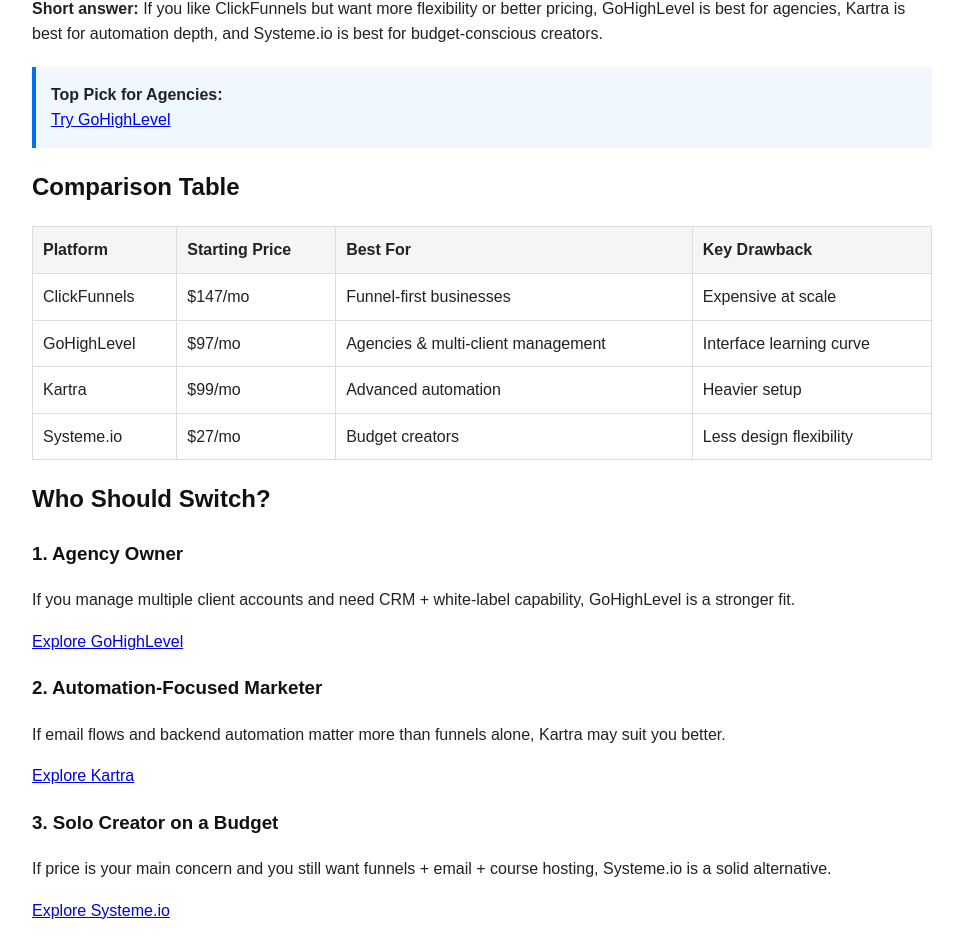
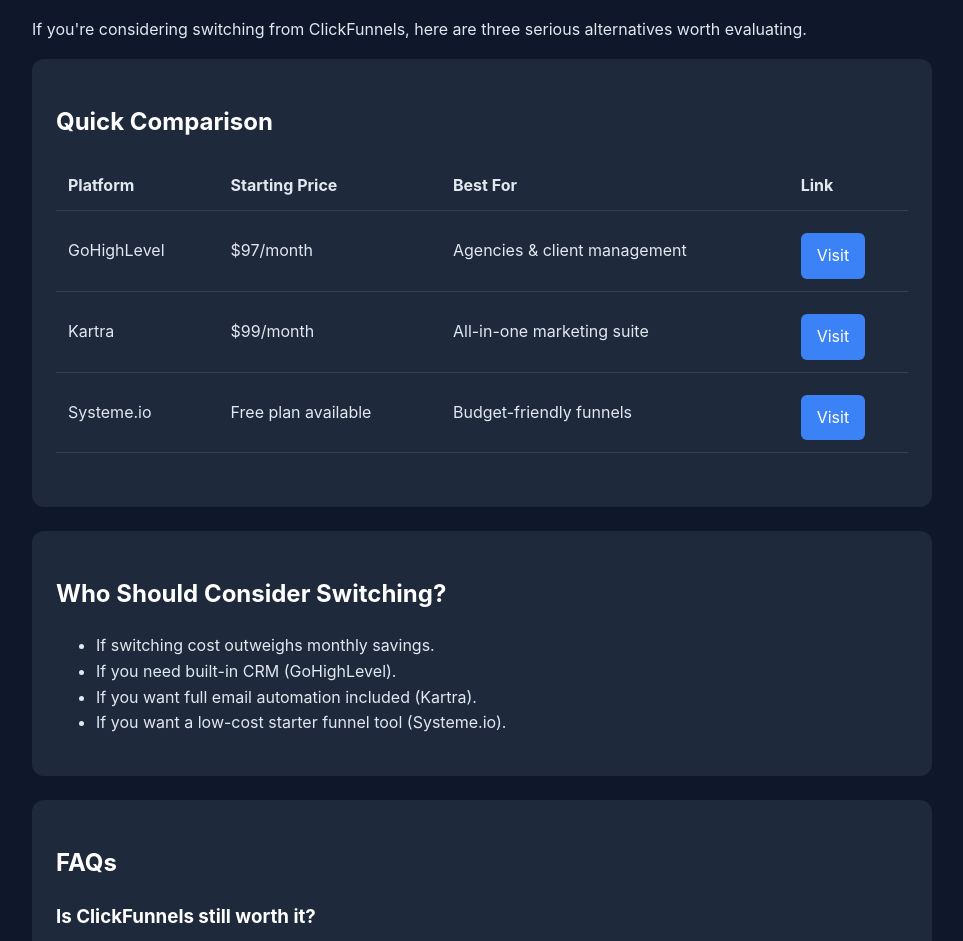
Before and after one commit to trubbleshooter05/alternatives-totalgoodsmarket, a plain HTML site: page public/clickfunnels-alternatives/index.html in a window 1280 px wide. Shown: the part 117-1058 px from the top of the page, without its empty margins (158-1121 px from the left). Drawn offline with Linux system fonts and the light colour scheme.

Commit message:
Update index.html

```diff
--- a/public/clickfunnels-alternatives/index.html
+++ b/public/clickfunnels-alternatives/index.html
@@ -1,108 +1,155 @@
 <!DOCTYPE html>
 <html lang="en">
 <head>
-  <meta charset="UTF-8" />
-  <meta name="viewport" content="width=device-width, initial-scale=1.0" />
-  <title>ClickFunnels Alternatives (2026) – Better Options Compared</title>
-  <meta name="description" content="Looking for ClickFunnels alternatives? Compare GoHighLevel, Kartra, and Systeme.io on pricing, features, and who should switch." />
-  <link rel="canonical" href="https://alternatives.totalgoodsmarket.com/clickfunnels-alternatives" />
+<meta charset="UTF-8">
+<meta name="viewport" content="width=device-width, initial-scale=1.0">
+<title>ClickFunnels Alternatives (2026 Comparison)</title>
+<meta name="description" content="Looking for a ClickFunnels alternative? Compare GoHighLevel, Kartra, and Systeme.io pricing, features, and who each platform is best for.">
+
 <style>
-    body { font-family: Arial, sans-serif; margin: 40px auto; max-width: 900px; line-height: 1.6; color: #222; }
-    h1, h2, h3 { color: #111; }
-    table { width: 100%; border-collapse: collapse; margin: 20px 0; }
-    th, td { border: 1px solid #ddd; padding: 10px; text-align: left; }
-    th { background: #f5f5f5; }
-    .cta { margin: 20px 0; padding: 15px; background: #f0f7ff; border-left: 4px solid #0070f3; }
-    .disclosure { font-size: 0.9em; color: #666; margin-top: 40px; }
+body {
+    font-family: -apple-system, BlinkMacSystemFont, sans-serif;
+    background: #0f172a;
+    color: #e2e8f0;
+    line-height: 1.6;
+    margin: 0;
+    padding: 0;
+}
+
+.container {
+    max-width: 900px;
+    margin: auto;
+    padding: 40px 20px;
+}
+
+h1, h2, h3 {
+    color: white;
+}
+
+.card {
+    background: #1e293b;
+    padding: 24px;
+    border-radius: 12px;
+    margin-bottom: 24px;
+}
+
+table {
+    width: 100%;
+    border-collapse: collapse;
+    margin-bottom: 30px;
+}
+
+th, td {
+    padding: 12px;
+    border-bottom: 1px solid #334155;
+    text-align: left;
+}
+
+th {
+    background: #1e293b;
+}
+
+.cta-button {
+    display: inline-block;
+    background: #3b82f6;
+    color: white;
+    padding: 10px 16px;
+    border-radius: 6px;
+    text-decoration: none;
+    margin-top: 10px;
+}
+
+.cta-button:hover {
+    background: #2563eb;
+}
+
+.disclosure {
+    font-size: 14px;
+    opacity: 0.7;
+    margin-top: 40px;
+}
 </style>
 </head>
+
 <body>
 
-<h1>Best ClickFunnels Alternatives (2026 Comparison)</h1>
+<div class="container">
 
-<p><strong>Short answer:</strong> If you like ClickFunnels but want more flexibility or better pricing, GoHighLevel is best for agencies, Kartra is best for automation depth, and Systeme.io is best for budget-conscious creators.</p>
+<h1>ClickFunnels Alternatives</h1>
 
-<div class="cta">
-  <strong>Top Pick for Agencies:</strong><br/>
-  <a href="/go/gohighlevel">Try GoHighLevel</a>
-</div>
+<p>If you're considering switching from ClickFunnels, here are three serious alternatives worth evaluating.</p>
 
-<h2>Comparison Table</h2>
+<div class="card">
+<h2>Quick Comparison</h2>
 
 <table>
 <tr>
 <th>Platform</th>
 <th>Starting Price</th>
 <th>Best For</th>
-    <th>Key Drawback</th>
+<th>Link</th>
 </tr>
-  <tr>
-    <td>ClickFunnels</td>
-    <td>$147/mo</td>
-    <td>Funnel-first businesses</td>
-    <td>Expensive at scale</td>
-  </tr>
+
 <tr>
 <td>GoHighLevel</td>
-    <td>$97/mo</td>
-    <td>Agencies & multi-client management</td>
-    <td>Interface learning curve</td>
+<td>$97/month</td>
+<td>Agencies & client management</td>
+<td><a href="/go/gohighlevel" class="cta-button">Visit</a></td>
 </tr>
+
 <tr>
 <td>Kartra</td>
-    <td>$99/mo</td>
-    <td>Advanced automation</td>
-    <td>Heavier setup</td>
+<td>$99/month</td>
+<td>All-in-one marketing suite</td>
+<td><a href="/go/kartra" class="cta-button">Visit</a></td>
 </tr>
+
 <tr>
 <td>Systeme.io</td>
-    <td>$27/mo</td>
-    <td>Budget creators</td>
-    <td>Less design flexibility</td>
+<td>Free plan available</td>
+<td>Budget-friendly funnels</td>
+<td><a href="/go/systeme" class="cta-button">Visit</a></td>
 </tr>
+
 </table>
+</div>
 
-<h2>Who Should Switch?</h2>
+<div class="card">
+<h2>Who Should Consider Switching?</h2>
 
-<h3>1. Agency Owner</h3>
-<p>If you manage multiple client accounts and need CRM + white-label capability, GoHighLevel is a stronger fit.</p>
-<p><a href="/go/gohighlevel">Explore GoHighLevel</a></p>
+<ul>
+<li>If switching cost outweighs monthly savings.</li>
+<li>If you need built-in CRM (GoHighLevel).</li>
+<li>If you want full email automation included (Kartra).</li>
+<li>If you want a low-cost starter funnel tool (Systeme.io).</li>
+</ul>
+</div>
 
-<h3>2. Automation-Focused Marketer</h3>
-<p>If email flows and backend automation matter more than funnels alone, Kartra may suit you better.</p>
-<p><a href="/go/kartra">Explore Kartra</a></p>
-
-<h3>3. Solo Creator on a Budget</h3>
-<p>If price is your main concern and you still want funnels + email + course hosting, Systeme.io is a solid alternative.</p>
-<p><a href="/go/systeme">Explore Systeme.io</a></p>
-
-<h2>Who Should NOT Leave ClickFunnels</h2>
-<ul>
-  <li>If your funnels are already converting and stable</li>
-  <li>If your team is fully trained on ClickFunnels</li>
-  <li>If switching cost outweighs monthly savings</li>
-</ul>
-
+<div class="card">
 <h2>FAQs</h2>
 
 <h3>Is ClickFunnels still worth it?</h3>
-<p>Yes, for businesses focused heavily on funnel optimization. However, alternatives may offer better value depending on your use case.</p>
+<p>Yes, for businesses focused heavily on funnel-based selling. But alternatives may offer better value depending on your needs.</p>
 
 <h3>What is cheaper than ClickFunnels?</h3>
-<p>Systeme.io and GoHighLevel both start at lower monthly prices.</p>
+<p>Systeme.io offers a free tier and lower starting price. GoHighLevel and Kartra offer more bundled features.</p>
 
 <h3>Which alternative is best for agencies?</h3>
 <p>GoHighLevel is designed specifically for agencies managing multiple clients.</p>
 
 <h3>Can I migrate funnels easily?</h3>
-<p>Most alternatives allow page rebuilding or import tools, but some manual recreation is typically required.</p>
+<p>Most alternatives allow page rebuilding or importing, though full automation migration may require manual setup.</p>
 
 <h3>Which platform has the best automation?</h3>
-<p>Kartra is often considered strongest for built-in marketing automation.</p>
+<p>Kartra is often considered strongest for built-in automation workflows.</p>
+
+</div>
 
 <div class="disclosure">
 Some links on this page are affiliate links. If you click and purchase, we may earn a commission at no extra cost to you.
 </div>
 
+</div>
+
 </body>
 </html>
```
Lines whose indentation alone changed are shown as unchanged.
